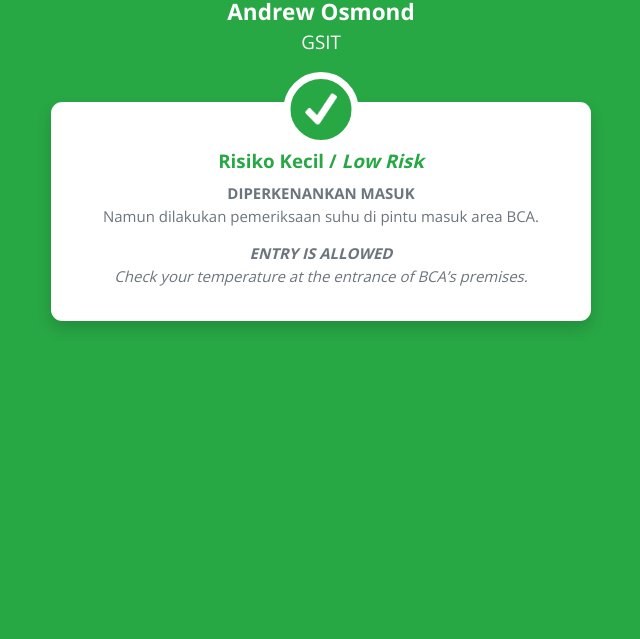
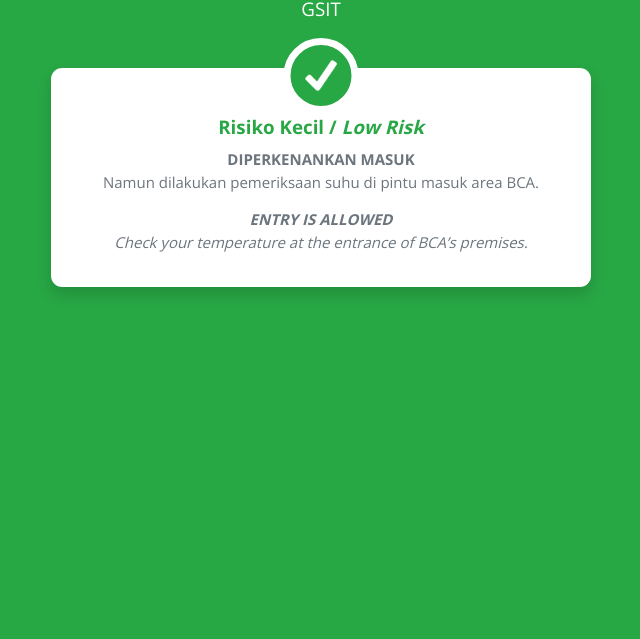
Before and after one commit to andrewosmond/self-assessment, a plain HTML site: page index.html in a window 1280 px wide. Shown: the part 161-800 px from the top of the page, without its empty margins (319-959 px from the left). Drawn offline with nearby package versions, Linux system fonts and the light colour scheme; a web font is replaced by a local one.

Commit message:
Update index.html

```diff
--- a/index.html
+++ b/index.html
@@ -18,7 +18,7 @@
 					<section class="animated fadeIn text-center text-white mt-4">
 						<h5 id="date" class="text-white m-0"></h5>
 						<h2 class="text-white m-0">070499</h2>
-						<h4 class="text-white m-0">Andrew Osmond</h4>
+						<h4 class="text-white m-0" name='opname' id='opname'></h4>
 						<p class="lead m-0">GSIT</p>
 						<p class="lead"></p>
 					</section>
```
